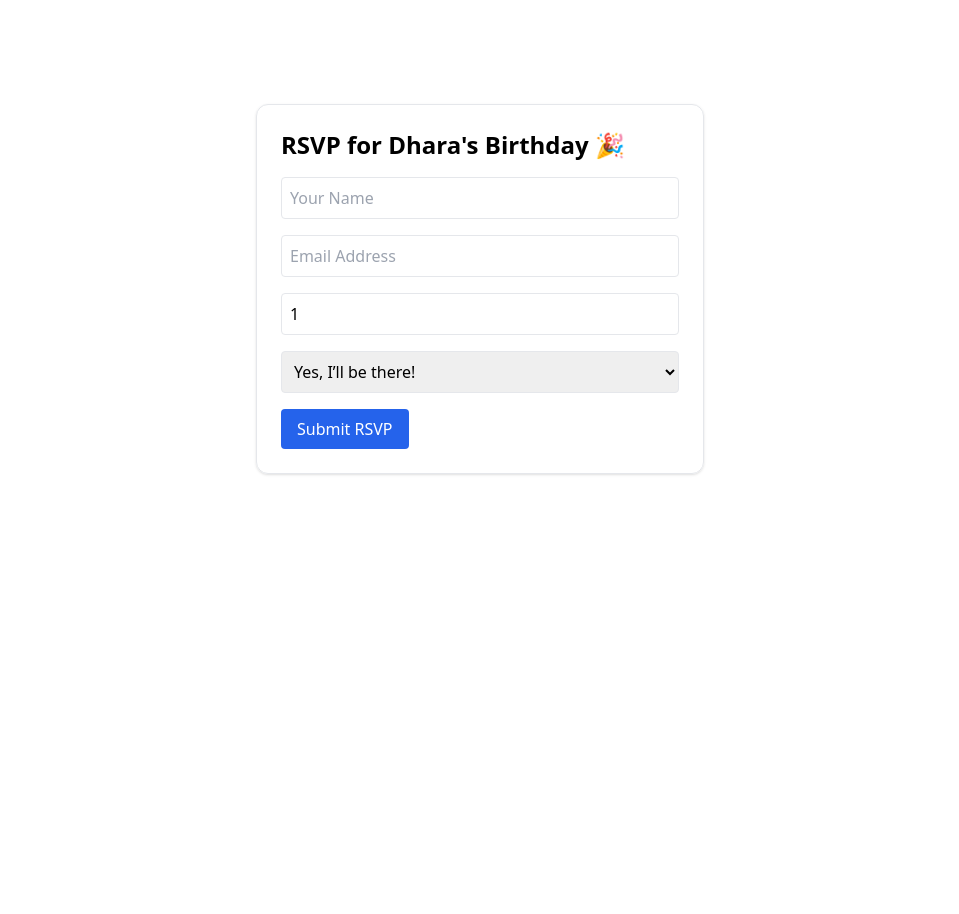
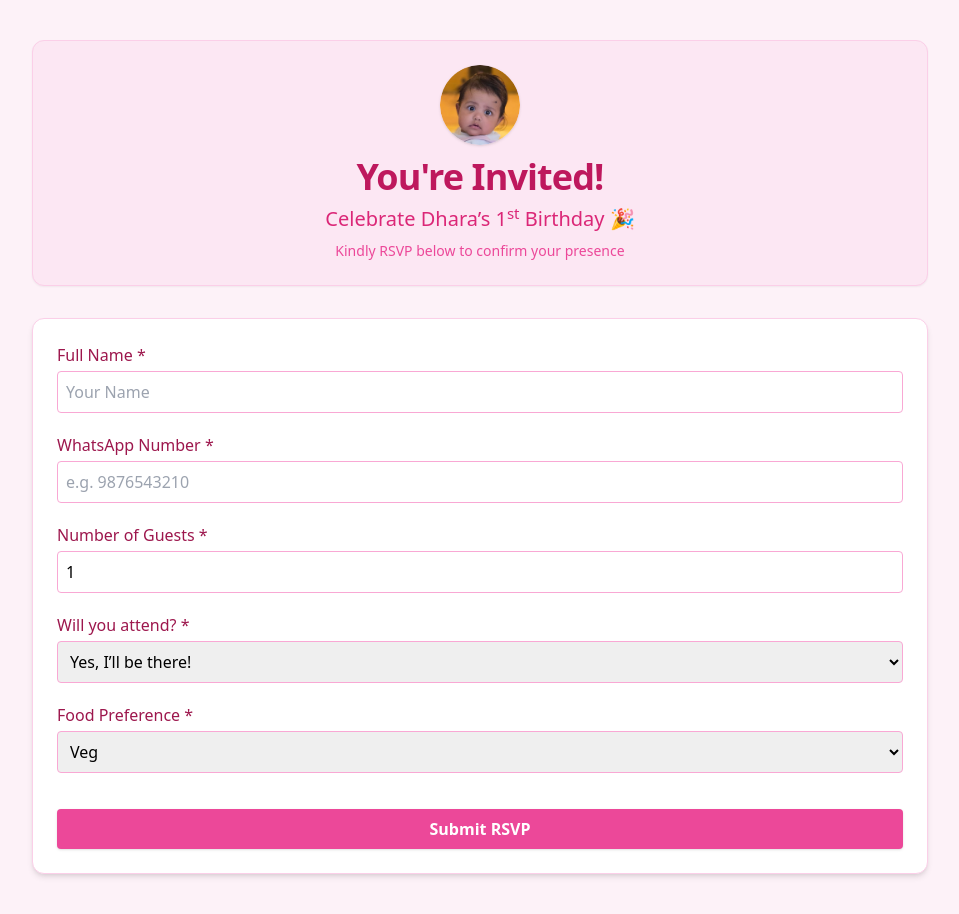
Before and after one commit to deepeshk1204/BirthdayRSVP, a React (Vite) app: page / in a window 1280 px wide. Shown: the whole page, without its empty margins (160-1119 px from the left). Before the commit the page ends 800 px from the top, so only its background shows below. Built offline with nearby package versions, Linux system fonts and the light colour scheme.

Commit message:
chore: updated form

```diff
--- a/package.json
+++ b/package.json
@@ -11,7 +11,8 @@
   },
   "dependencies": {
     "react": "^19.0.0",
-    "react-dom": "^19.0.0"
+    "react-dom": "^19.0.0",
+    "react-icons": "^5.5.0"
   },
   "devDependencies": {
     "@types/react": "^19.0.0",
--- a/src/App.tsx
+++ b/src/App.tsx
@@ -1,6 +1,7 @@
 import RSVPForm from "./RSVP";
 
 function App() {
+  return <RSVPForm />;
   return (
     <main className="flex flex-col items-center gap-8 py-16 max-w-[1280px] mx-auto">
       <RSVPForm />
--- a/src/RSVP.tsx
+++ b/src/RSVP.tsx
@@ -1,18 +1,28 @@
 import { useState, ChangeEvent, FormEvent } from "react";
+import {
+  FaUser,
+  FaPhone,
+  FaUsers,
+  FaCheckCircle,
+  FaUtensils,
+  FaBirthdayCake,
+} from "react-icons/fa";
 
 type RSVPFormData = {
   name: string;
-  email: string;
+  whatsapp: string;
   guests: number;
   attending: string;
+  foodPreference: string;
 };
 
 export default function RSVPForm() {
   const [form, setForm] = useState<RSVPFormData>({
     name: "",
-    email: "",
+    whatsapp: "",
     guests: 1,
     attending: "Yes",
+    foodPreference: "Veg",
   });
   const [submitted, setSubmitted] = useState(false);
 
@@ -29,7 +39,7 @@ export default function RSVPForm() {
   const handleSubmit = async (e: FormEvent) => {
     e.preventDefault();
 
-    const scriptURL = "YOUR_GOOGLE_SCRIPT_WEB_APP_URL"; // replace this
+    const scriptURL = "YOUR_GOOGLE_SCRIPT_WEB_APP_URL"; // Replace this
 
     try {
       const res = await fetch(scriptURL, {
@@ -37,65 +47,128 @@ export default function RSVPForm() {
         headers: { "Content-Type": "application/json" },
         body: JSON.stringify(form),
       });
+
       if (res.ok) setSubmitted(true);
-      else alert("Submission failed");
+      else alert("Something went wrong.");
     } catch {
-      alert("Network error");
+      alert("Submission failed.");
     }
   };
 
   return (
-    <div className="max-w-md mx-auto mt-10 p-6 border rounded-xl shadow">
-      <h2 className="text-2xl font-bold mb-4">RSVP for Dhara's Birthday 🎉</h2>
+    <div className="min-h-screen bg-pink-50 flex flex-col items-center justify-start py-10 px-4">
+      {/* 🎀 HEADER */}
+      <header className="text-center w-full max-w-4xl mb-8 bg-pink-100 border border-pink-200 rounded-xl shadow-sm p-6">
+        {/* Optional photo/logo */}
+        <img
+          src="/dhara.png"
+          className="w-20 h-20 mx-auto mb-3 rounded-full shadow"
+        />
+        <h1 className="text-4xl font-bold text-pink-700 mb-2 tracking-tight">
+          You're Invited!
+        </h1>
+        <h2 className="text-xl font-medium text-pink-600">
+          Celebrate Dhara’s 1<sup>st</sup> Birthday 🎉
+        </h2>
+        <p className="mt-2 text-pink-500 text-sm">
+          Kindly RSVP below to confirm your presence
+        </p>
+      </header>
+
+      {/* 📋 RSVP FORM */}
+      <div className="w-full max-w-4xl bg-white border border-pink-200 rounded-xl shadow-md p-6">
         {submitted ? (
-        <div className="text-green-600 font-medium">Thank you for your response!</div>
+          <div className="text-pink-700 text-xl font-semibold text-center">
+            🎀 Thank you! Your RSVP has been submitted.
+          </div>
         ) : (
-        <form onSubmit={handleSubmit} className="space-y-4">
+          <form onSubmit={handleSubmit} className="grid gap-5">
+            <div>
+              <label className="block text-pink-800 font-medium mb-1">
+                Full Name *
+              </label>
               <input
                 name="name"
+                required
                 type="text"
                 placeholder="Your Name"
                 value={form.name}
                 onChange={handleChange}
+                className="w-full p-2 border border-pink-300 rounded focus:outline-pink-400"
+              />
+            </div>
+
+            <div>
+              <label className="block text-pink-800 font-medium mb-1">
+                WhatsApp Number *
+              </label>
+              <input
+                name="whatsapp"
                 required
-            className="w-full p-2 border rounded"
+                type="tel"
+                placeholder="e.g. 9876543210"
+                pattern="[6-9]\d{9}"
+                title="Enter a valid 10-digit Indian mobile number"
+                value={form.whatsapp}
+                onChange={handleChange}
+                className="w-full p-2 border border-pink-300 rounded focus:outline-pink-400"
               />
-          <input
-            name="email"
-            type="email"
-            placeholder="Email Address"
-            value={form.email}
-            onChange={handleChange}
-            required
-            className="w-full p-2 border rounded"
-          />
+            </div>
+
+            <div>
+              <label className="block text-pink-800 font-medium mb-1">
+                Number of Guests *
+              </label>
               <input
                 name="guests"
                 type="number"
-            min="1"
-            placeholder="Number of Guests"
+                required
+                min={1}
                 value={form.guests}
                 onChange={handleChange}
-            required
-            className="w-full p-2 border rounded"
+                className="w-full p-2 border border-pink-300 rounded focus:outline-pink-400"
               />
+            </div>
+
+            <div>
+              <label className="block text-pink-800 font-medium mb-1">
+                Will you attend? *
+              </label>
               <select
                 name="attending"
                 value={form.attending}
                 onChange={handleChange}
-            className="w-full p-2 border rounded"
+                className="w-full p-2 border border-pink-300 rounded focus:outline-pink-400"
               >
                 <option value="Yes">Yes, I’ll be there!</option>
                 <option value="No">Sorry, can’t make it</option>
               </select>
+            </div>
+
+            <div>
+              <label className="block text-pink-800 font-medium mb-1">
+                Food Preference *
+              </label>
+              <select
+                name="foodPreference"
+                value={form.foodPreference}
+                onChange={handleChange}
+                className="w-full p-2 border border-pink-300 rounded focus:outline-pink-400"
+              >
+                <option value="Veg">Veg</option>
+                <option value="Non-Veg">Non-Veg</option>
+              </select>
+            </div>
+
             <button
               type="submit"
-            className="bg-blue-600 text-white px-4 py-2 rounded hover:bg-blue-700"
+              className="mt-4 bg-pink-500 hover:bg-pink-600 text-white font-semibold py-2 px-4 rounded shadow"
             >
               Submit RSVP
             </button>
           </form>
         )}
       </div>
+    </div>
   );
 }
```
Also changed, not shown: public/dhara.png (added), 1 other file (tests, documents, lock files or other folders). Lines whose indentation alone changed are shown as unchanged.
